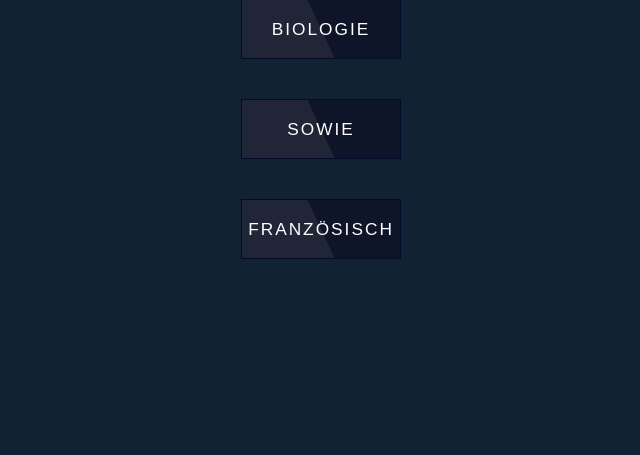
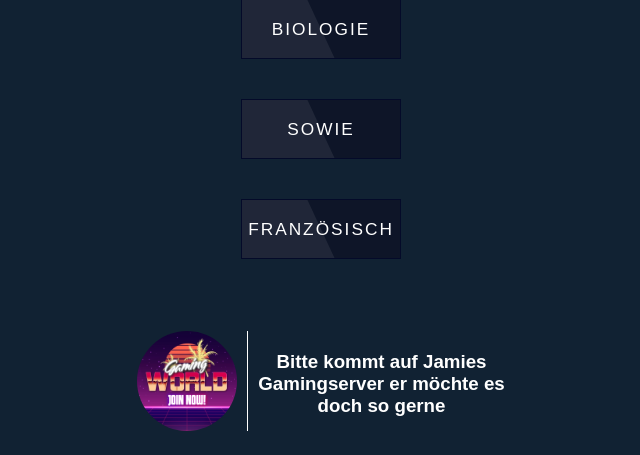
Before and after one commit to Bommberk/Stundenplan10b, a PHP site: page /index.html in a window 1280 px wide. Shown: the part 444-899 px from the top of the page, without its empty margins (319-959 px from the left). Before the commit the page ends 703 px from the top, so only its background shows below. Run offline with PHP 8.4, Linux system fonts and the light colour scheme; some web fonts are replaced.

Commit message:
gaming world

```diff
--- a/index.html
+++ b/index.html
@@ -33,6 +33,11 @@
       </a>
       </div>
 
+      <div class="gmworld">
+      <a href="https://discord.gg/U9jgG7NpcT" target="blank"><img src="Gaming world.png" class="gameword"></a>
+      <div class="strich"></div>
+      <h3>Bitte kommt auf Jamies<br> Gamingserver er möchte es<br> doch so gerne</h3>
+    </div>
 
 
 </body>
--- a/style.css
+++ b/style.css
@@ -122,3 +122,41 @@ h2
 {
   color: #fff;
 }
+.gmworld
+{
+  display: flex;
+  justify-content: center;
+  margin-top: -70px;
+  margin-bottom: 20px;
+}
+.gmworld img
+{
+  border-radius: 50%;
+  width: 100px;
+}
+.gmworld .strich
+{
+  width: 1px;
+  height: 100px;
+  margin-left: 10px;
+  background: #fff;
+}
+.gmworld h3
+{
+  color: #fff;
+  text-align: center;
+  margin-top: 20px;
+  margin-left: 10px;
+}
+@media (max-width: 450px)
+{
+  .gmworld .strich
+  {
+    display: none;
+  }
+  .gmworld h3
+  {
+    position: absolute;
+    margin-top: 120px;
+  }
+}
```
